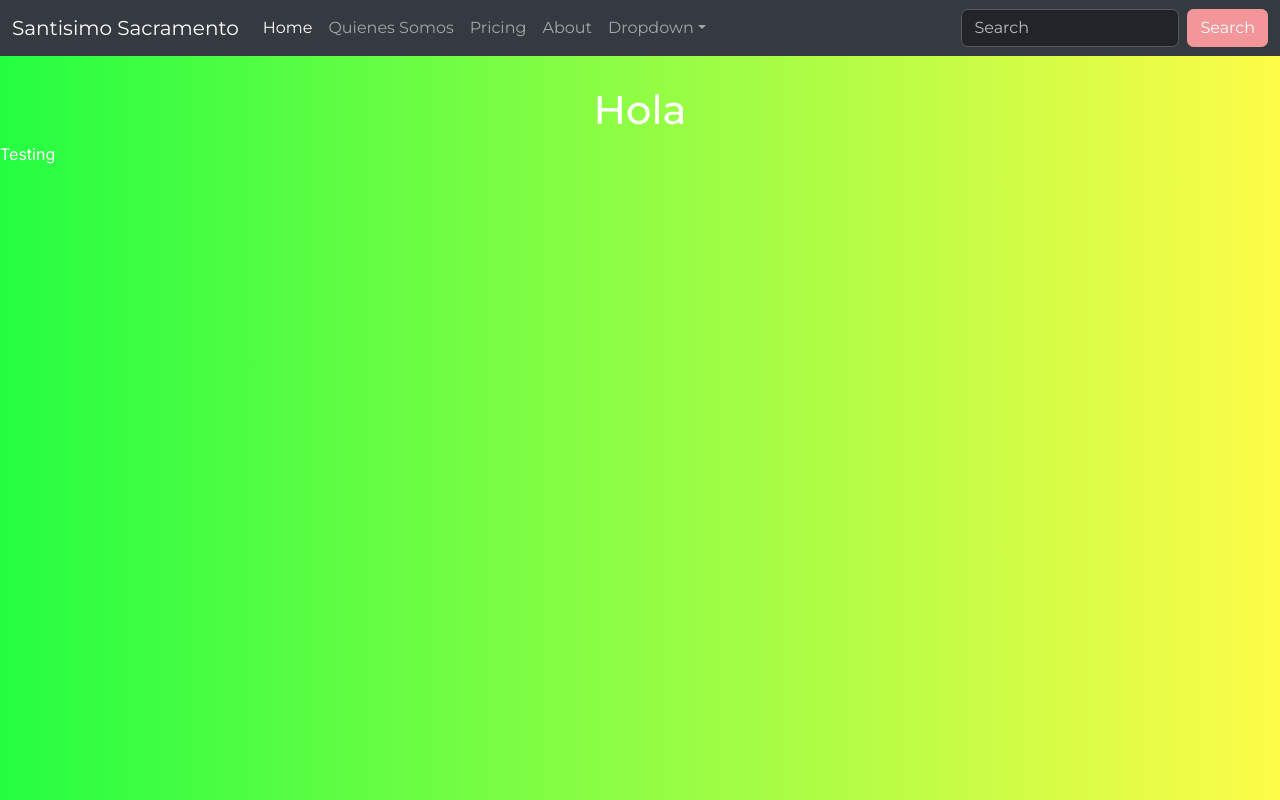
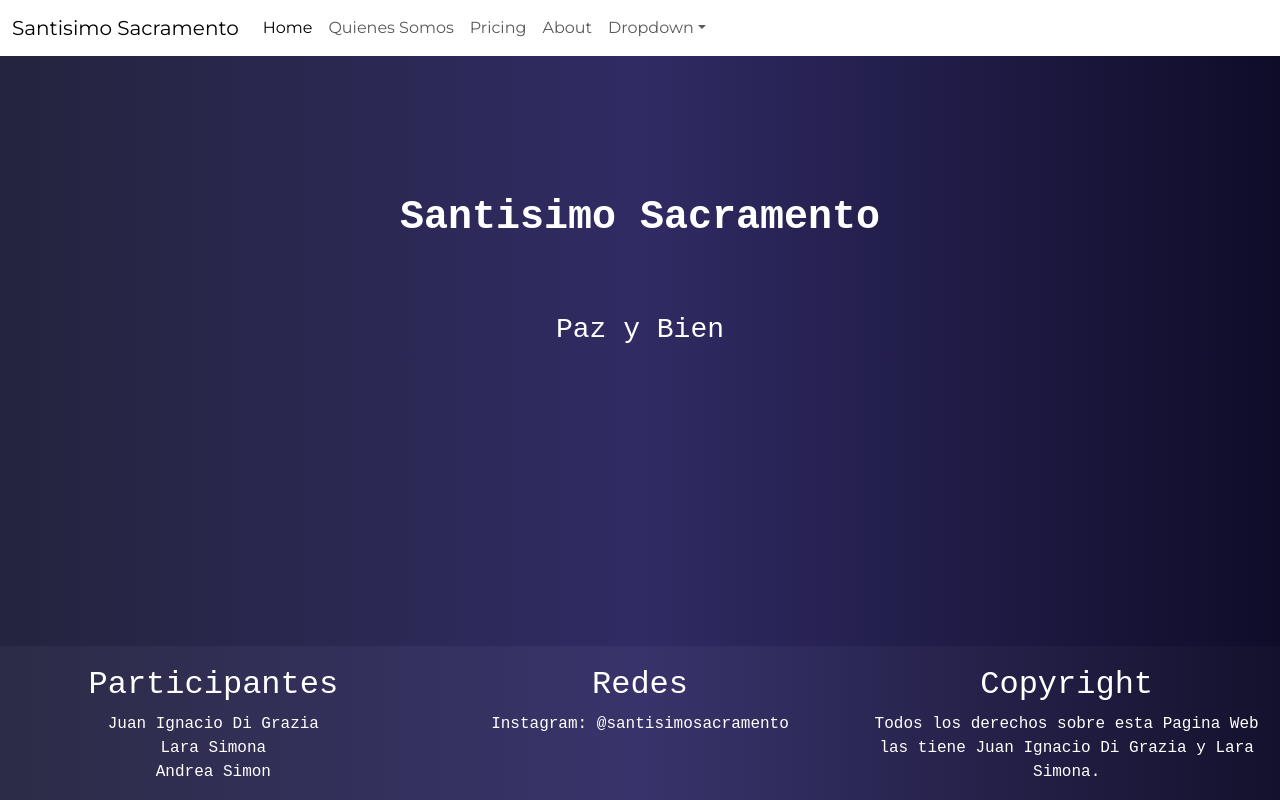
Before and after one commit to digraziajuanignacio/issweb, a Next.js app: page / in a window 1280 px wide. Built offline with nearby package versions, Linux system fonts and the light colour scheme.

Commit message:
Web Structuring, footer nav y inicios de header

```diff
--- a/package.json
+++ b/package.json
@@ -9,8 +9,14 @@
     "lint": "next lint"
   },
   "dependencies": {
+    "@emotion/react": "^11.11.4",
+    "@emotion/styled": "^11.11.5",
+    "@mui/material": "^5.15.20",
+    "animate.css": "^4.1.1",
     "bootstrap": "^5.3.3",
     "bootswatch": "^5.3.3",
+    "boxicons": "^2.1.4",
+    "embla-carousel-react": "^8.1.5",
     "next": "14.2.4",
     "react": "^18",
     "react-dom": "^18"
--- a/src/app/CSS/globals.css
+++ b/src/app/CSS/globals.css
@@ -1,9 +1,20 @@
+* {
+    box-sizing: border-box;
+    padding: 0;
+    margin: 0;
+}
+
+
 body {
-    background: #FDFC47;
-    background: -webkit-linear-gradient(to right, #24FE41, #FDFC47);
-    background: linear-gradient(to right, #24FE41, #FDFC47);
+    background: #0f0c29;  /* fallback for old browsers */
+    background: -webkit-linear-gradient(to right, #24243e, #302b63, #0f0c29);  /* Chrome 10-25, Safari 5.1-6 */
+    background: linear-gradient(to right, #24243e, #302b63, #0f0c29); /* W3C, IE 10+/ Edge, Firefox 16+, Chrome 26+, Opera 12+, Safari 7+ */
+
 }
 
 h1, p, h2, h3, h4 {
     color: white;
+    font-family: "Segoe UI Mono",
+    "Roboto Mono", "Oxygen Mono", "Ubuntu Monospace", "Source Code Pro",
+    "Fira Mono", "Droid Sans Mono", "Courier New", monospace;
 }
--- a/src/app/CSS/home.css
+++ b/src/app/CSS/home.css
@@ -1,4 +1,40 @@
-h1 {
+
+.prueba1 {
+    @media screen and (max-width: 768px) {
+        margin-top: 60px !important;
+    }
+}
+
+
+.prueba {
+    margin-top: 25px !important;
+    @media screen and (max-width: 768px) {
+        padding-top: 60px !important;
+    }
+}
+
+.info-header h1 {
     text-align: center;
-    padding-top: 30px;
+    margin-top: 7%;
+    font-weight: bold;
 }
+
+.info-header h3 {
+    text-align: center;
+    margin-top: 3%;
+}
+
+.footer-nav {
+    position: fixed;
+    bottom: 0;
+    width: 100%;
+    padding-top: 20px;
+    text-align: center;
+    background: #0f0c29; /* fallback for old browsers */
+    background: -webkit-linear-gradient(to right, #2c2c47, #38346b, #14112d); /* Chrome 10-25, Safari 5.1-6 */
+    background: linear-gradient(to right, #2c2c47, #38346b, #14112d);
+    @media screen and (max-width: 768px) {
+        padding-right: 0px !important;
+        padding-top: 6% !important;
+    }
+}
--- /dev/null
+++ b/src/app/Components/Footer.jsx
@@ -0,0 +1,31 @@
+import React from 'react'
+import '../CSS/home.css'
+
+
+function Footer() {
+
+  return (
+
+    <>
+    <footer className="footer-nav">
+    <div data-aos="zoom-in" data-aos-duration="2000" className="row g-0">
+        <div className="col-lg-4 col-md-12 col-sm-12 nopadding">
+        <h2><i className='bx bxs-user'></i> Participantes</h2>
+        <p>Juan Ignacio Di Grazia <br /> Lara Simona <br /> Andrea Simon</p>
+        </div>
+        <div className="col-lg-4 col-md-12 col-sm-12 nopadding">
+          <h2><i className='bx bx-error'></i> Redes </h2>
+          <p>Instagram: @santisimosacramento</p>
+        </div>
+        <div className="col-lg-4 col-md-12 col-sm-12 nopadding">
+          <h2><i className='bx bx-copyright' ></i> Copyright</h2>
+          <p>Todos los derechos sobre esta Pagina Web <br/> las tiene Juan Ignacio Di Grazia y Lara Simona.</p>
+        </div>
+    </div>
+    </footer>
+    </>
+
+  )
+}
+
+export default Footer
--- a/src/app/Components/NavBar.jsx
+++ b/src/app/Components/NavBar.jsx
@@ -5,7 +5,7 @@ import React from 'react'
 function NavBar() {
   return (
     <>
-    <nav className="navbar navbar-expand-lg bg-dark" data-bs-theme="dark">
+    <nav className="navbar navbar-expand-lg bg-white" data-bs-theme="white">
   <div className="container-fluid">
     <a className="navbar-brand" href="#">Santisimo Sacramento</a>
     <button className="navbar-toggler" type="button" data-bs-toggle="collapse" data-bs-target="#navbarColor02" aria-controls="navbarColor02" aria-expanded="false" aria-label="Toggle navigation">
@@ -38,10 +38,6 @@ function NavBar() {
           </div>
         </li>
       </ul>
-      <form className="d-flex">
-        <input className="form-control me-sm-2" type="search" placeholder="Search"></input>
-        <button className="btn btn-secondary my-2 my-sm-0" type="submit">Search</button>
-      </form>
     </div>
   </div>
 </nav>
--- a/src/app/layout.js
+++ b/src/app/layout.js
@@ -4,13 +4,15 @@ import 'bootswatch/dist/minty/bootstrap.min.css';
 import NavBar from './Components/NavBar'
 import BootstrapClient from './Components/BootstrapClient'
 import './CSS/globals.css'
+import Footer from './Components/Footer'
+
 
 
 const inter = Inter({ subsets: ["latin"] });
 
 export const metadata = {
-  title: "Create Next App",
-  description: "Generated by create next app",
+  title: "ISS WEB",
+  description: "Instituto Santisimo Sacramento WebSite",
 };
 
 export default function RootLayout({ children }) {
@@ -19,6 +21,7 @@ export default function RootLayout({ children }) {
       <body className={inter.className}>
         <NavBar/>
         {children}
+        <Footer/>
         <BootstrapClient/>
         </body>
     </html>
--- a/src/app/page.js
+++ b/src/app/page.js
@@ -1,11 +1,24 @@
 import React from 'react';
-import './CSS/home.css'
+import './CSS/home.css';
+import 'animate.css';
+
+
 
 export default function Home() {
   return (
 <>
-    <h1>Hola</h1>
-    <p>Testing</p>
+<div className="info-header">
+              <div className="row g-0 pt-5">
+                <div className="col-lg-12 col-md-12 col-sm-12 prueba1">
+                  <h1 className="animate__animated animate__fadeInDown animate__slow">Santisimo Sacramento</h1>
+                </div>
+                <div className="col-lg-12 col-md-12 col-sm-12 prueba">
+                  <h3 className="animate__animated animate__fadeInDown animate__slow">Paz y Bien</h3>
+                </div>
+              </div>
+            </div>
+
+
 </>
   );
 }
```
Also changed, not shown: 2 other files (tests, documents, lock files or other folders).
